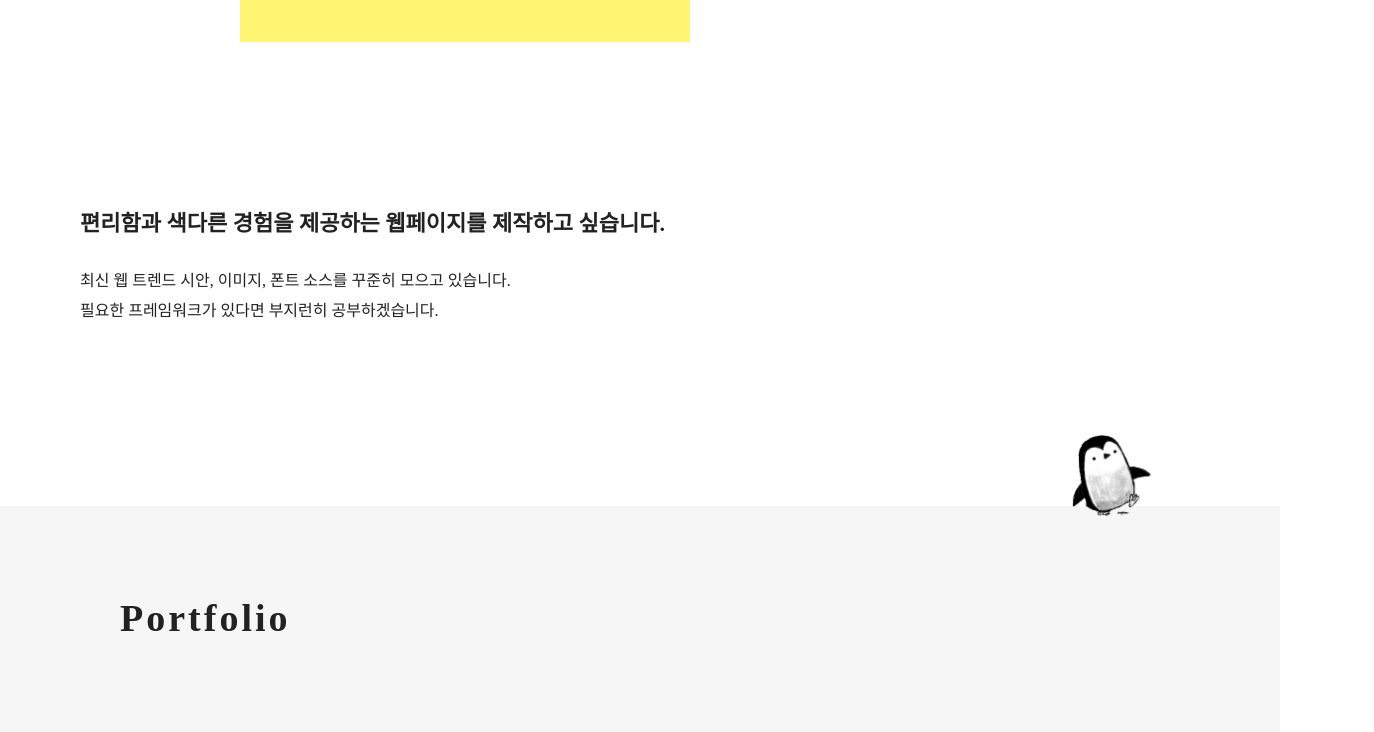
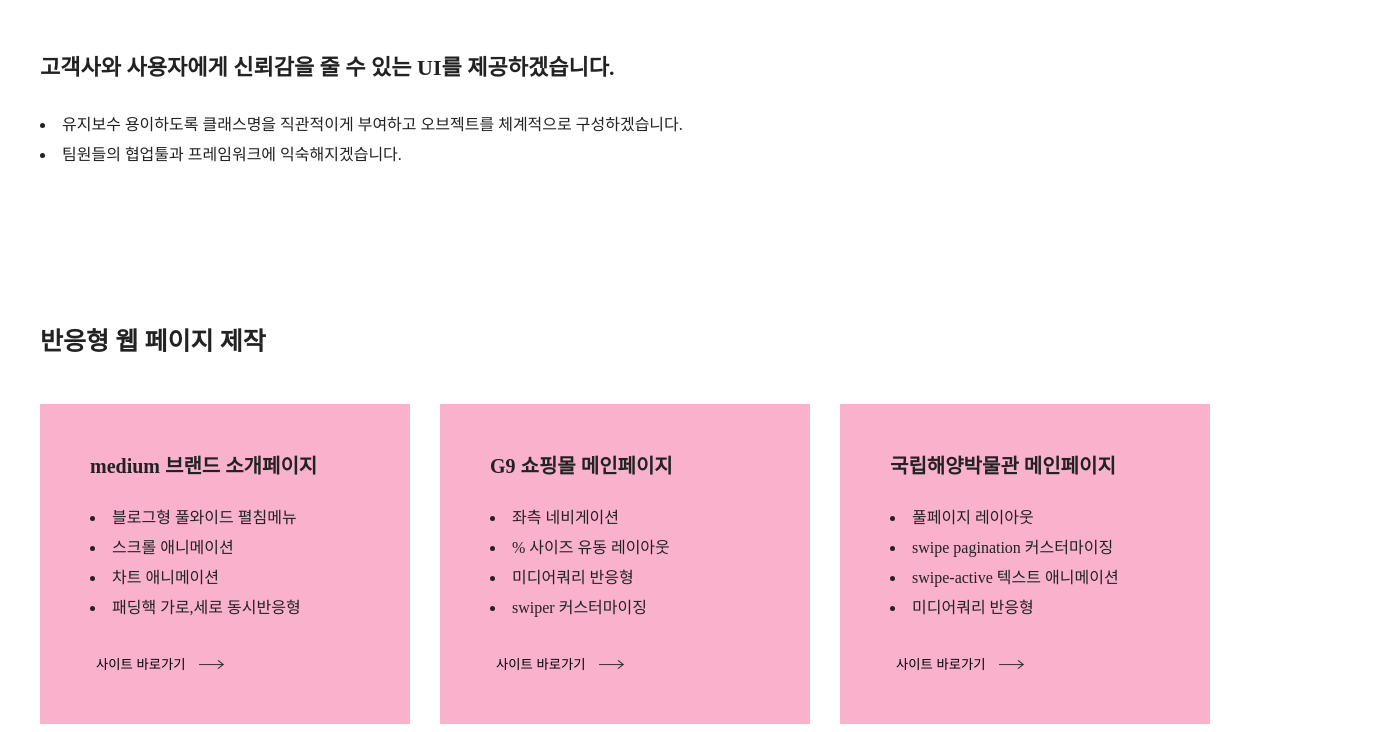
Before and after one commit to song-min-ho/song-min-ho.github.io, a plain HTML site: page index.html in a window 1280 px wide. Shown: the part 1748-2480 px from the top of the page, 1374 px wide, since content can reach past the window. Drawn offline with Linux system fonts and the light colour scheme; a web font is replaced by a local one.

Commit message:
# 이력서 형식으로 수정

```diff
--- a/css/layout.css
+++ b/css/layout.css
@@ -9,9 +9,12 @@
 		url("../font/NanumGothic.ttf") format('truetype');
 }
 
- html, body {position: relative; height: 100%;}
-
-
+/*reset*/
+*{box-sizing: border-box; outline:none;}
+ul,li{list-style: none;}
+a{text-decoration: none; color: inherit;}
+body{font: normal 16px/1.5em "nanum"; background-color: #fff; color: #222;}
+input:focus{outline:none;}
 
 /*scroll*/
 body {
@@ -19,6 +22,7 @@ body {
   }
   body::-webkit-scrollbar {
     width: 10px;
+	height: 10px;
   }
   body::-webkit-scrollbar-thumb {
     background-color: #222;
@@ -32,22 +36,10 @@ body {
     box-shadow: inset 0px 0px 5px white;
   }
 
-/*reset*/
-*{box-sizing: border-box; outline:none;}
-ul,li{list-style: none;}
-a{text-decoration: none; color: inherit;}
-body{font: normal 16px/1.5em "nanum"; background-color: #fff; color: #222;}
-input:focus{outline:none;}
-
-/*gnb*/
-.gnb{position: fixed; z-index: 2; top: 20px; right: 120px;  top: -80px;}
-.gnb li{float: left; width: 80px; height: 80px; text-align: center; position: relative; line-height: 80px; cursor: pointer;}
-.gnb .line{position: absolute; width: 1px; height: 50px; left: 37px; top: -32px; background-color: #999;}
-.gnb img{width: 80px; position: absolute; left: 50%; top: 50%; transform: translate(-50%, -50%)}
 
 /*top*/
 .top{width: 100%; height: 800px; position: relative;}
-.intro{position: absolute; top:80px; left:100px; width: 320px; height: 200px; padding-left: 40px;}
+.intro{position: absolute; top:80px; width: 320px; height: 200px;}
 .intro .logo{width: 125px; height: 50px;}
 .intro .line{width: 50px; height: 2px; background-color: #222; margin-top: 40px; margin-left: 5px;}
 .intro .txt{display: block; margin-top: 30px; line-height: 30px; color: #222; font-weight: bold;}
@@ -60,6 +52,7 @@ input:focus{outline:none;}
 .bg img.house{top: 345px; left: 250px;}
 .bg img.bird{top: 745px; right: 190px; width: 70px;}
 .bg img.child{top: 655px; right: 50px; width: 150px;}
+.cloud{position: absolute; left: -200px; top: 100px;}
 .cloud_wrap{opacity: 0.2;}
 
 /*bird 애니메이션*/
@@ -74,47 +67,38 @@ input:focus{outline:none;}
 	100%{margin-top: 0px;}
 }
 
+
 /*skill*/
-.skill{width: 1200px; margin: 0 auto; padding-top: 120px;}
-.skill>p{width: 1200px; height: 200px; padding-left: 200px;}
-.skill>p>span{display: block;}
-.skill>p>span.tit{font-size: 25px; font-weight: bold;}
-.skill>p>span.txt{margin-top: 20px; line-height: 30px;}
-.skill>section{float: left; width: 300px; height: 430px; text-align: center; line-height: 25px;}
+.skill{width: 1200px; margin: 0 auto; padding-top: 110px; margin-bottom: 80px;}
+.skill >span.tit{font-size: 25px; font-weight: bold; display: block; margin-bottom: 30px;}
+.skill >ul > li{list-style: inside; line-height: 30px;}
+
+.skill>section{float: left; margin-top: 30px;width: 300px; height: 430px; text-align: center; line-height: 25px;}
 .skill>section>img{width: 200px;}
 .skill>section>span{display: block;text-align: left; margin: 0 20px; border-bottom: 1px solid #000; font-weight: bold;padding-bottom: 10px; margin-bottom: 10px; font-size: 15px;}
 .skill>section>ul{text-align: left; padding-left: 20px; font-size: 14px;}
 
 /*post*/
-.post{width: 450px; height: 240px; background-color: #FFF572; padding: 50px; clear: both; margin-left: 200px; cursor: pointer; margin-bottom: 170px;}
+.post{width: 450px; height: 240px; background-color: #FFF572; padding: 50px; clear: both; margin-left: 00px; margin-bottom: 80px;}
 .post span.tit{font-size: 25px; display: block; line-height: 40px; text-decoration: underline; margin-bottom: 20px; font-weight: bold;}
 .post span.txt{line-height: 25px; font-size: 14px;}
 .post:hover{background-color: #2effc0;}
 
 /*skill_fin*/
-.skill_fin{padding-left: 40px;}
 .skill_fin span{display: block;}
-.skill_fin .tit{font-weight: bold; font-size: 22px;}
-.skill_fin .txt{margin-top: 30px; line-height: 30px;}
-.skill_fin img.penguin{float: right; width: 100px; margin-top: 90px; margin-right: 80px; z-index: 2; position: relative;}
+.skill_fin .tit{font-weight: bold; font-size: 22px; margin-bottom: 30px;}
+.skill_fin li{line-height: 30px; list-style: inside;}
 /*pos:r로 가려질땐 z 인덱스 주고 pos:r 줘야함*/
 
-/*portfolio*/
-.portfolio{width: 100%; height: 3690px; background-color: #f6f6f6; margin-top: 180px; padding-top: 100px; position: relative;}
-.portfolio> .tit{font-size: 38px; font-weight: bold; letter-spacing: 3px; display: block; width: 180px;}
-.portfolio> .tit{position: absolute; top: 100px; left: 120px;}
-.portfolio> .tit.fixed{position: fixed;}
+/*portfolio tit*/
+.portfolio{width: 100%; height: 580px;padding: 80px 0;}
+.portfolio .center_wrap{width: 1200px; margin: 0 auto;}
+.portfolio .tit{font-size: 25px; font-weight: bold; display: block; margin-bottom: 50px;}
 
-.portfolio .work{width: 400px; position: absolute; left: 260px; top: 360px;}
-.portfolio .work.fixed{position: fixed;}
-
-.portfolio section{position: absolute; left: 55%; width: 670px; height: 300px;}
-.portfolio .stit{display: block; margin-bottom: 25px; font-weight: bold; font-size: 25px;}
-.portfolio .txt{line-height: 30px; font-size: 18px;}
-.portfolio section button{display: block; padding: 10px 20px; margin-top: 50px; cursor: pointer;}
-.portfolio section button .arrow{margin-left: 10px; position: relative; left: 0; transition: all 0.6s;}
-.portfolio section button:hover .arrow{left: 5px;}
-
-.portfolio section.portfolio1{margin-top: 1000px;}
-.portfolio section.portfolio2{margin-top: 2000px;}
-.portfolio section.portfolio3{margin-top: 3000px;}
+/*portfolio section*/
+.portfolio section{width: 370px; float: left; margin-right: 30px; padding: 50px; background-color: #F9B1CC;}
+.portfolio .stit{display: block; margin-bottom: 25px; font-weight: bold; font-size: 20px;}
+.portfolio ul li{line-height: 30px; font-size: 16px; list-style: inside;}
+.portfolio section button{display: block; margin-top: 30px; cursor: pointer; border: none; background: none;}
+.portfolio section button .arrow{margin-left: 10px; position: relative; left: 0;}
+.portfolio section:hover{transform: rotate(3deg); transition: all 0.6s;}
--- a/index.html
+++ b/index.html
@@ -3,52 +3,36 @@
 <head>
 	<meta charset="UTF-8">
     <meta name="viewport" content="width=device-width, initial-scale=1.0, maximum-scale=1.0, minimum-scale=1.0, user-scalable=no" />
-    <title>portfolio cover</title>
+    <title>resume</title>
     <!--[if lt IE 9]>
 	<script src="js/html5shiv.js"></script>
 	<script src="js/css3-mediaqueries.js"></script>
     <![endif]-->
-    <link rel="shortcut icon" type="image/x-icon" href="images/favicon.ico">
     <link rel="stylesheet" href="css/reset.css">
     <link rel="stylesheet" href="css/layout.css">
-    <link rel="stylesheet" href="css/swiper-bundle.min.css">
     <script src="js/jquery-3.5.1.min.js"></script>
-    <script src="js/jquery-1.8.3.min.js"></script><!--toggle-->
-    <script src="js/swiper-bundle.min.js"></script>
-    <script src="js/jquery.easing.1.3.min.js"></script>
     <script src="js/script.js"></script>
 </head>
 <body>
-	<!--
-	<nav class="gnb">
-		<ul>
-			<li><div class="line"></div><img src="images/moon.png" alt="moon">top</li>
-			<li><div class="line"></div><img src="images/moon.png" alt="moon">skill</li>
-			<li><div class="line"></div><img src="images/moon.png" alt="moon">port</li>
-		</ul>
-	</nav>
-	-->
 	<div class="top"><!--100%-->
 		<div class="email"><span>songmh123456</span>@gmail.com</div>
-		<div class="sky"><div class="cloud_wrap"><img src="images/cloud.png" alt="bg_img" data-offset="90" class="cloud parallax"></div></div>
+		<div class="sky"><div class="cloud_wrap"><img src="images/cloud.png" alt="bg_img" data-offset="-90" class="cloud parallax"></div></div>
+		<div class="bg">
 			<div class="intro">
 				<h1 class="logo"><img src="images/logo.png" alt="logo"></h1>
 				<div class="line"></div>
 				<span class="txt">안녕하세요. <br>웹 퍼블리셔 송민호입니다. <br> 방문해주셔서 감사합니다.</span>
 			</div><!--intro-->
-		<div class="bg">
 			<img src="images/bird.png" alt="bg_img" class="bird">
 			<img src="images/child.png" alt="bg_img" class="child">
 		</div>
 	</div><!--top-->
 	<div class="skill"><!--1200px-->
-		<p class="skill_intro">
-			<span class="tit">반응형 웹사이트 제작에 관심이 있습니다.</span>
-			<span class="txt">
-				여러 기기와 브라우저에 알맞게 호환되는 웹사이트를 제작할 수 있습니다. <br>
-			 	HTML, CSS, JQUERY를 활용하여 최신 트렌드에 맞는 레이아웃을 제작할 수 있습니다.
-			</span>
-		</p>
+		<span class="tit">반응형 웹 제작. 트렌드를 수용하고 사용자의 편의를 고려하겠습니다.</span>
+		<ul>
+			<li>유지보수가 용이하며 접근성이 좋은 웹사이트를 제작하겠습니다.</li>
+			<li>다양한 기기와 브라우저에서 호환되도록 크로스 브라우징 가능합니다.</li>
+		</ul>
 		<section class="html">
 			<img src="images/html.jpg" alt="html">
 			<span>HTML</span>
@@ -95,46 +79,55 @@
 			<span class="txt">협업을 위해 기본 문법, 파일구성부터 <br> 라우팅, API 연결까지 공부하였습니다.</span>
 		</div><!--post-->
 		<div class="skill_fin">
-			<span class="tit">편리함과 색다른 경험을 제공하는 웹페이지를 제작하고 싶습니다. <br></span>
-			<span class="txt">
-			최신 웹 트렌드 시안, 이미지, 폰트 소스를 꾸준히 모으고 있습니다. <br>
-			필요한 프레임워크가 있다면 부지런히 공부하겠습니다.
-			</span>
-			<img src="images/penguin.png" alt="penguin" class="penguin">
+			<span class="tit">고객사와 사용자에게 신뢰감을 줄 수 있는 UI를 제공하겠습니다. <br></span>
+			<ul>
+				<li>유지보수 용이하도록 클래스명을 직관적이게 부여하고 오브젝트를 체계적으로 구성하겠습니다.</li>
+				<li>팀원들의 협업툴과 프레임워크에 익숙해지겠습니다.</li>
+			</ul>
 		</div><!--skill_fin-->
 	</div><!--skill-->
+
 	<div class="portfolio">
-		<span class="tit">Portfolio</span>
-		<img src="images/pea.png" alt="work" class="work">
+		<div class="center_wrap">
+			<span class="tit">반응형 웹 페이지 제작</span>
+			<a href="https://song-min-ho.github.io/medium">
 			<section class="portfolio1">
-			<span class="stit">medium 기업브랜드 소개페이지</span>
-			<span class="txt">
-				블로그형 메뉴에서 자주 쓰이는 풀와이드 메뉴 펼침이기에 제작해보았습니다. <br>
-				페이지 로드 되었을 때, 스크롤 위치 도달했을 때 애니메이션이 동작되도록 하였습니다.  <br>
-				SVG형식을 사용하여 TOP버튼에 차트애니메이션 효과를 주었습니다.
-			</span>
-			<a href="https://song-min-ho.github.io/medium"><button>사이트 바로가기 <img src="images/arrow_black.png" alt="arrow" class="arrow"></button></a>
+
+				<span class="stit">medium 브랜드 소개페이지</span>
+				<ul>
+					<li>블로그형 풀와이드 펼침메뉴</li>
+					<li>스크롤 애니메이션</li>
+					<li>차트 애니메이션</li>
+					<li>패딩핵 가로,세로 동시반응형</li>
+				</ul>
+				<button>사이트 바로가기 <img src="images/arrow_black.png" alt="arrow" class="arrow"></button>
 			</section>
+			</a>
+			<a href="https://song-min-ho.github.io/g9">
 			<section class="portfolio2">
 				<span class="stit">G9 쇼핑몰 메인페이지</span>
-			<span class="txt">
-				사용하기 편리하고 기분 좋은 디자인이 특징인 G9 쇼핑몰 페이지입니다. <br>
-				탄탄한 CSS grid 레이아웃이 특징입니다.  <br>
-				간편한 네비게이션 구성과 상품 레이아웃을 제작해보았습니다. <br>
-				swipe 재생 일시정지 버튼을 커스터마이징하였습니다. <br>
-			</span>
-			<a href="https://song-min-ho.github.io/g9"><button>사이트 바로가기 <img src="images/arrow_black.png" alt="arrow" class="arrow"></button></a>
+				<ul>
+					<li>좌측 네비게이션</li>
+					<li>% 사이즈 유동 레이아웃</li>
+					<li>미디어쿼리 반응형</li>
+					<li>swiper 커스터마이징</li>
+				</ul>
+				<button>사이트 바로가기 <img src="images/arrow_black.png" alt="arrow" class="arrow"></button>
 			</section>
+			</a>
+			<a href="https://song-min-ho.github.io/maritime-museum">
 			<section class="portfolio3">
 				<span class="stit">국립해양박물관 메인페이지</span>
-			<span class="txt">
-				최근 기업소개 페이지에서 자주 쓰이는 풀페이지 레이아웃이기에 제작해보았습니다. <br>
-				swipe 플러그인을 사용하여 좌우 슬라이드 기능을 구현했습니다. <br>
-				슬라이드 작동 시 텍스트 애니메이션 부여하여 동적인 느낌을 주었습니다. <br>
-				swipe 내부 CSS를 수정하여 pagination의 디자인을 커스터마이징하였습니다. <br>
-			</span>
-			<a href="https://song-min-ho.github.io/maritime-museum"><button>사이트 바로가기 <img src="images/arrow_black.png" alt="arrow" class="arrow"></button></a>
+				<ul>
+					<li>풀페이지 레이아웃</li>
+					<li>swipe pagination 커스터마이징</li>
+					<li>swipe-active 텍스트 애니메이션</li>
+					<li>미디어쿼리 반응형</li>
+				</ul>
+				<button>사이트 바로가기 <img src="images/arrow_black.png" alt="arrow" class="arrow"></button>
 			</section>
+			</a>
+		</div><!--center_wrap-->
 	</div><!--portfolio-->
 </body>
 </html>
```
Also changed, not shown: images/logo.png. Lines whose indentation alone changed are shown as unchanged.
